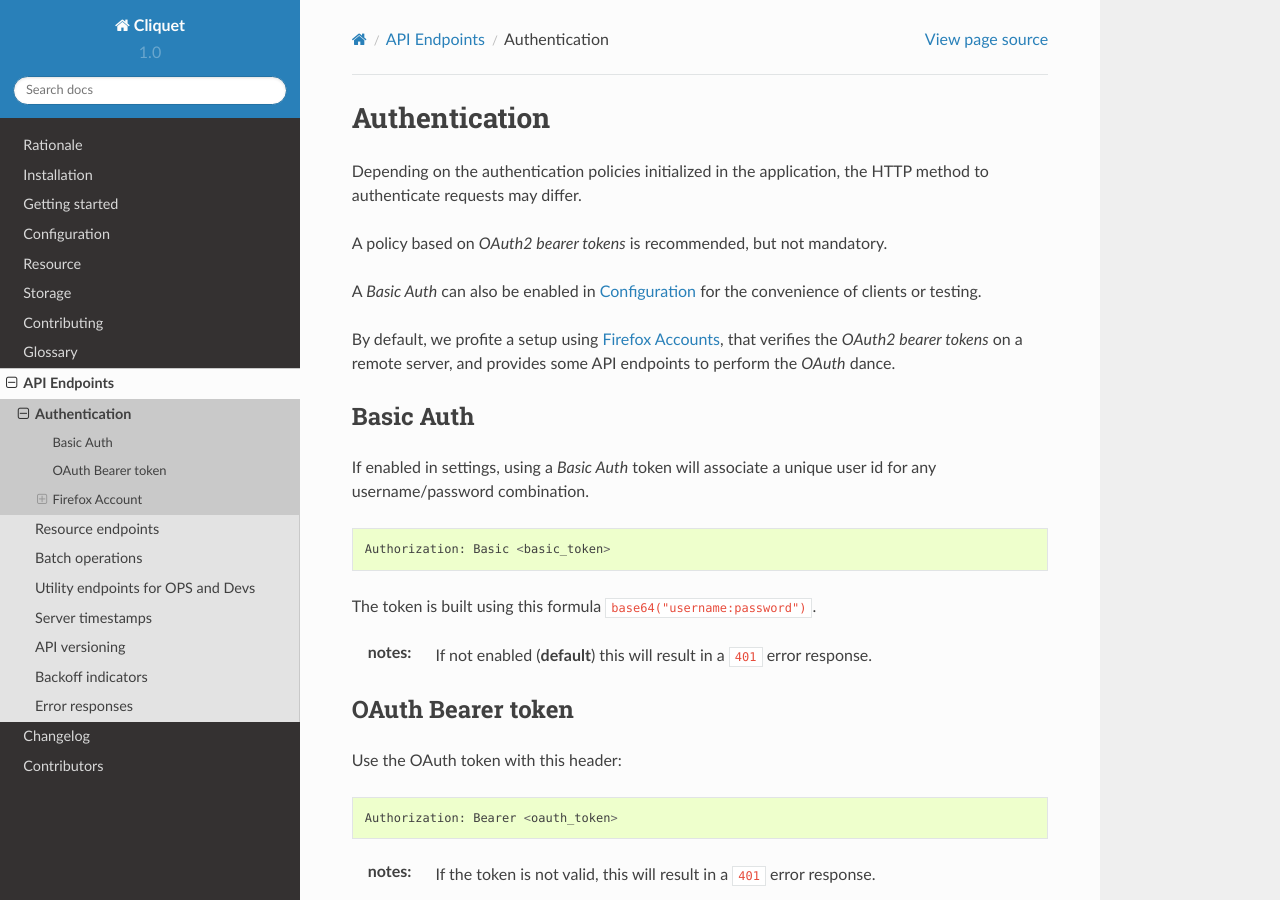
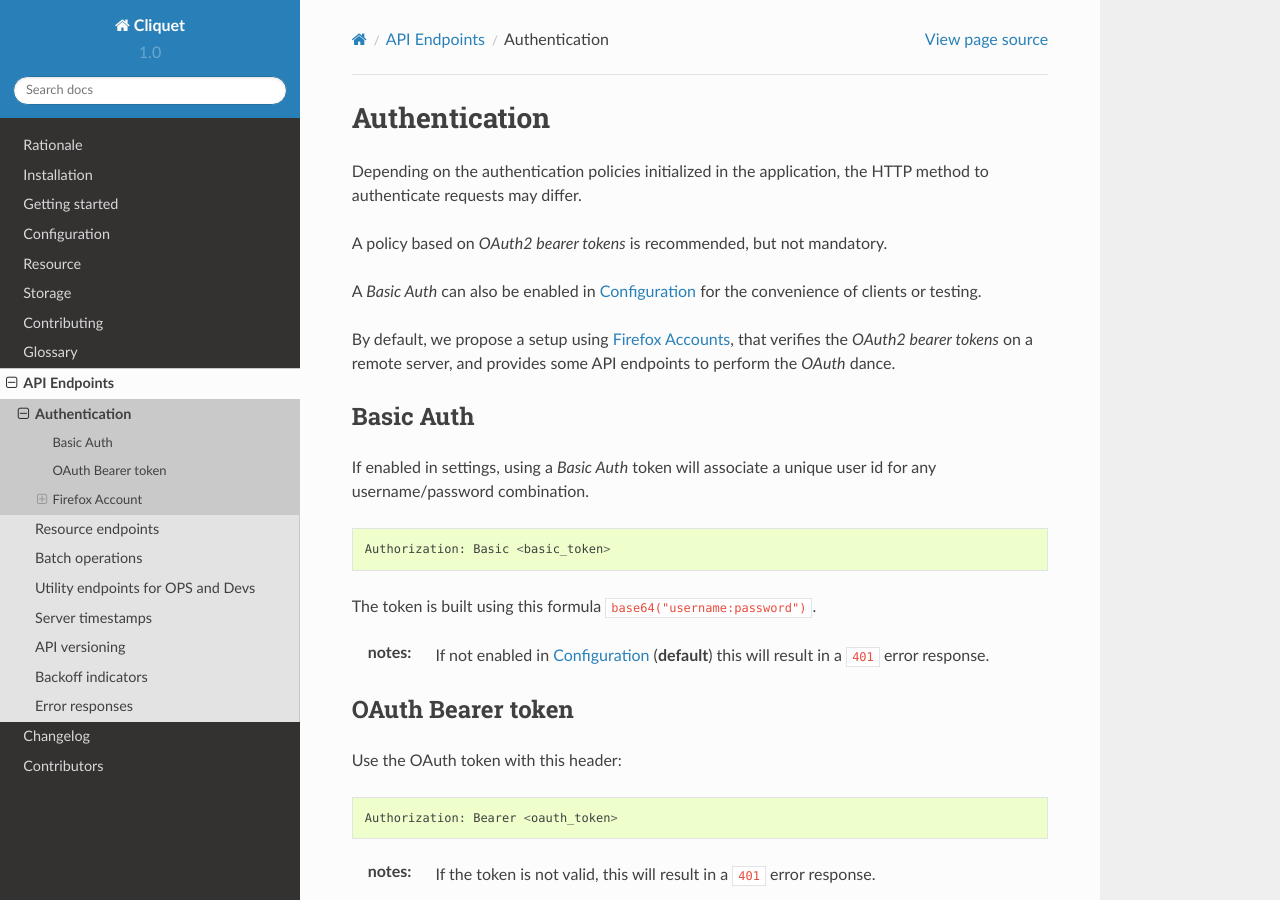
Before and after one commit to Kinto/kinto, a Sphinx documentation site: the page built from docs/api/authentication.rst, in a window 1280 px wide and 900 px high. Built offline with Sphinx 7.4.7 and the Read the Docs theme 2.0.0, drawn with Linux system fonts in a browser that asks for light colours.

Commit message:
@Natim review

```diff
--- a/docs/api/authentication.rst
+++ b/docs/api/authentication.rst
@@ -13,7 +13,7 @@ A policy based on *OAuth2 bearer tokens* is recommended, but not mandatory.
 A *Basic Auth* can also be enabled in :ref:`configuration` for the convenience
 of clients or testing.
 
-By default, we profite a setup using :term:`Firefox Accounts`, that verifies
+By default, we propose a setup using :term:`Firefox Accounts`, that verifies
 the *OAuth2 bearer tokens* on a remote server, and provides some API endpoints
 to perform the *OAuth* dance.
 
@@ -33,7 +33,8 @@ The token is built using this formula ``base64("username:password")``.
 
 :notes:
 
-    If not enabled (**default**) this will result in a ``401`` error response.
+    If not enabled in :ref:`configuration` (**default**) this will result
+    in a ``401`` error response.
 
 
 OAuth Bearer token
--- a/docs/configuration.rst
+++ b/docs/configuration.rst
@@ -84,6 +84,10 @@ Or set it up manually:
 
     import pyramid_multiauth
 
+    #
+    # ... (see quickstart example)
+    #
+
     def main(global_config, **settings):
         config = Configurator(settings=settings)
 
```
